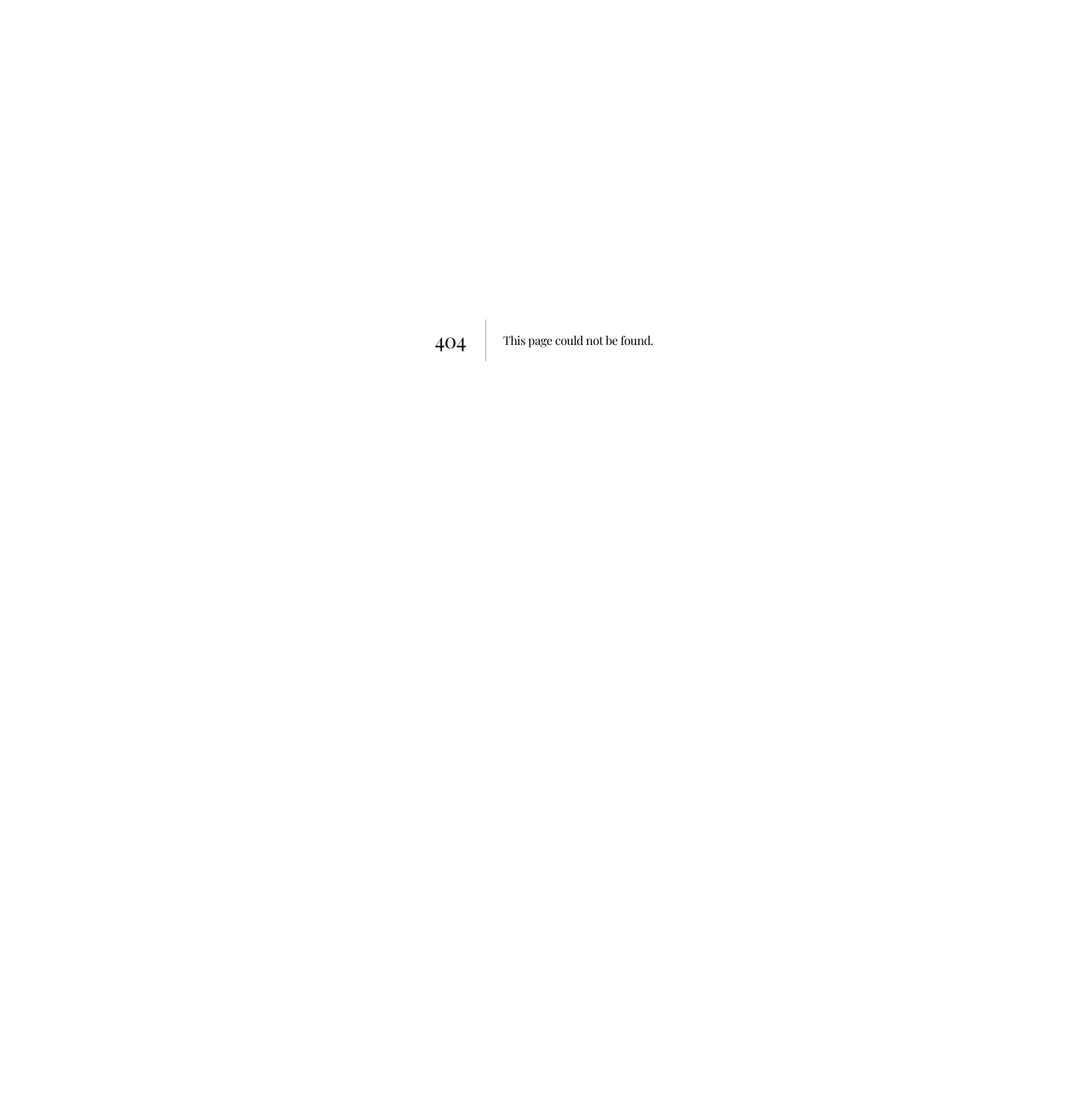
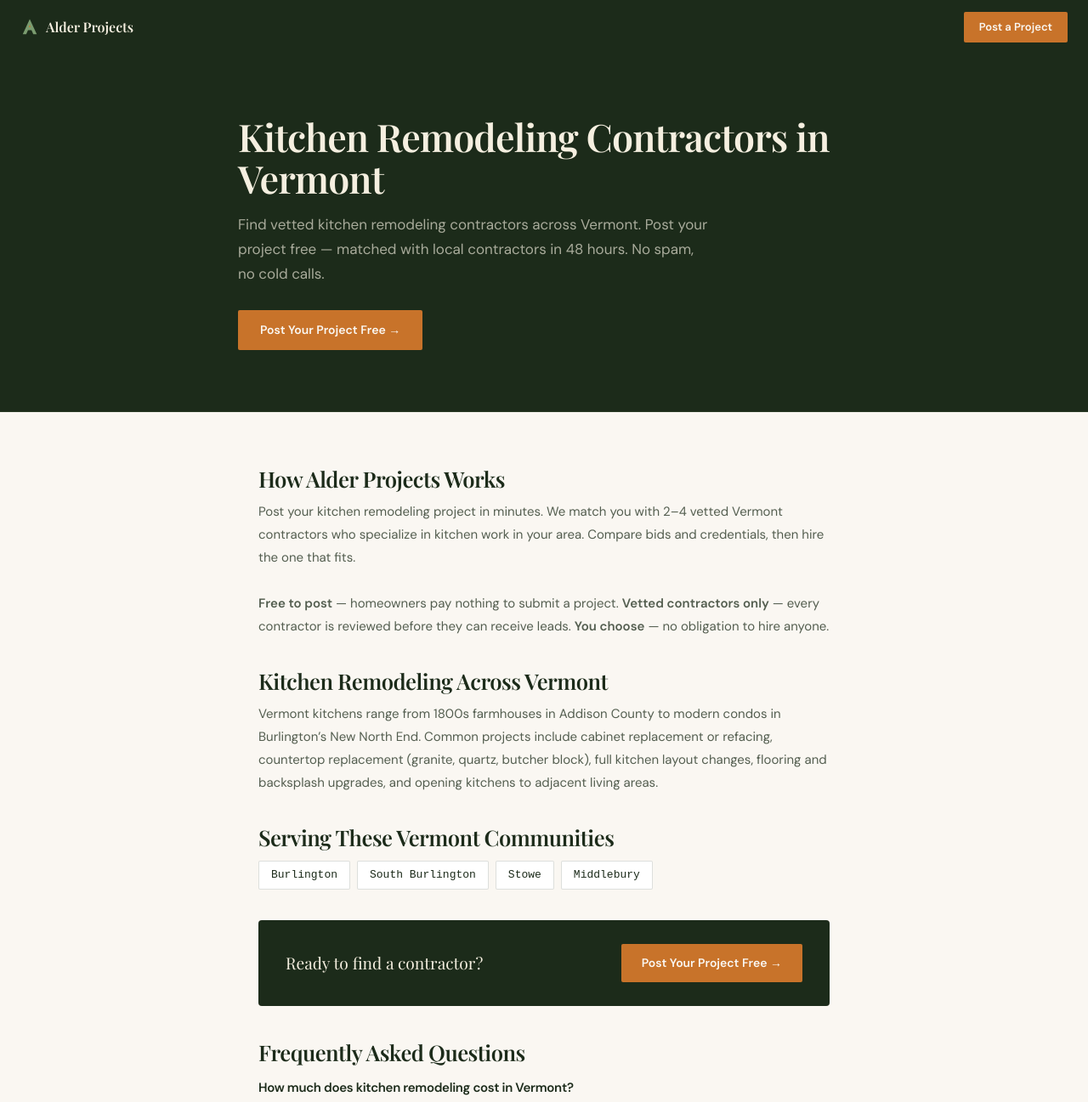
Before and after one commit to alderprojects/alder-projects-site, a Next.js app: page /kitchen-remodeling-vermont in a window 1280 px wide. Before the commit this address had no page. Shown: the top 1297 px of the page at 85% size. Before the commit the page ends 800 px from the top, so only its background shows below. Built offline with nearby package versions, Linux system fonts and the light colour scheme.

Commit message:
Create page.tsx

```diff
--- /dev/null
+++ b/src/app/kitchen-remodeling-vermont/page.tsx
@@ -0,0 +1,37 @@
+import { Metadata } from 'next'
+import SeoPage from '@/components/SeoPage'
+
+export const metadata: Metadata = {
+  title: 'Kitchen Remodeling Vermont | Alder Projects',
+  description: 'Find vetted kitchen remodeling contractors across Vermont. Post your project free — get matched with local contractors in 48 hours.',
+}
+
+const content = {
+  "h1": "Kitchen Remodeling Contractors in Vermont",
+  "intro": "Find vetted kitchen remodeling contractors across Vermont. Post your project free — matched with local contractors in 48 hours. No spam, no cold calls.",
+  "sections": [
+    {"heading": "How Alder Projects Works", "body": "Post your kitchen remodeling project in minutes. We match you with 2–4 vetted Vermont contractors who specialize in kitchen work in your area. Compare bids and credentials, then hire the one that fits.<br/><br/><strong>Free to post</strong> — homeowners pay nothing to submit a project. <strong>Vetted contractors only</strong> — every contractor is reviewed before they can receive leads. <strong>You choose</strong> — no obligation to hire anyone."},
+    {"heading": "Kitchen Remodeling Across Vermont", "body": "Vermont kitchens range from 1800s farmhouses in Addison County to modern condos in Burlington’s New North End. Common projects include cabinet replacement or refacing, countertop replacement (granite, quartz, butcher block), full kitchen layout changes, flooring and backsplash upgrades, and opening kitchens to adjacent living areas."}
+  ],
+  "townLinks": [
+    {"label": "Burlington", "href": "/kitchen-remodeling-burlington-vt"},
+    {"label": "South Burlington", "href": "/kitchen-remodeling-south-burlington-vt"},
+    {"label": "Stowe", "href": "/kitchen-remodeling-stowe-vt"},
+    {"label": "Middlebury", "href": "/kitchen-remodeling-middlebury-vt"}
+  ],
+  "faqs": [
+    {"q": "How much does kitchen remodeling cost in Vermont?", "a": "Kitchen remodeling costs in Vermont typically range from $15,000 for a cosmetic refresh to $80,000+ for a full gut renovation. Factors include cabinet quality, countertop material, appliance upgrades, and whether any walls are being moved."},
+    {"q": "How long does a kitchen remodel take in Vermont?", "a": "A standard kitchen remodel takes 4–8 weeks once materials arrive. Full renovations with structural work can run 10–14 weeks. Custom cabinet lead times can add 3–6 weeks."},
+    {"q": "Do I need a permit for kitchen remodeling in Vermont?", "a": "Permits are typically required when moving walls, relocating plumbing or electrical, or making structural changes. Cosmetic updates generally don’t require a permit. Your contractor will advise."}
+  ],
+  "ctaText": "Post Your Project Free →",
+  "internalLinks": [
+    {"label": "Kitchen remodeling in Burlington", "href": "/kitchen-remodeling-burlington-vt"},
+    {"label": "Contractors in Chittenden County", "href": "/chittenden-county-vt"},
+    {"label": "Bathroom remodeling in Vermont", "href": "/bathroom-remodeling-vermont"}
+  ]
+}
+
+export default function Page() {
+  return <SeoPage content={content} />
+}
```
